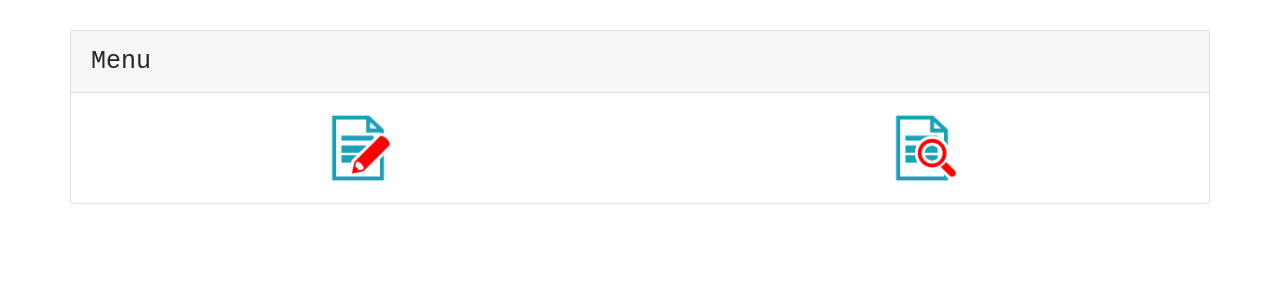
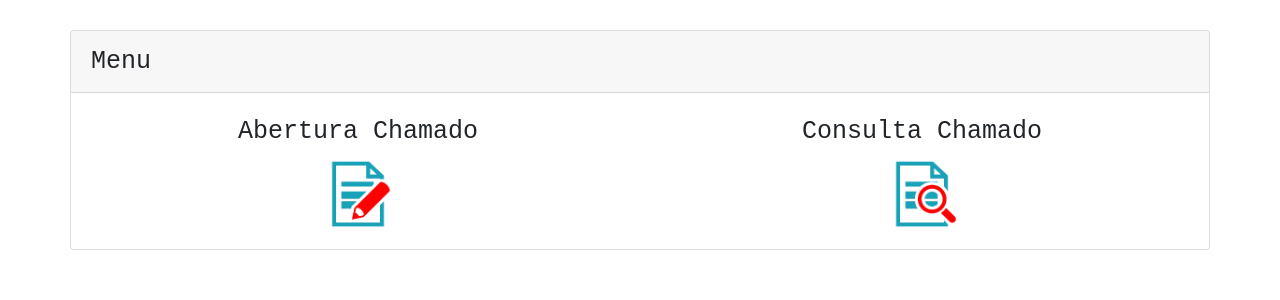
Before and after one commit to KevenNogueira/app-help-desk, a PHP site: page /home.php in a window 1280 px wide. Shown: the part 70-370 px from the top of the page. Run offline with PHP 8.4, Linux system fonts and the light colour scheme; the visitor is signed in with stand-in values (Sample User, id 1); some libraries are stand-ins or nearby versions.

Commit message:
Nome nos itens de menu

```diff
--- a/home.php
+++ b/home.php
@@ -40,6 +40,10 @@
                     <div class="card-header">Menu</div>
                     <div class="card-body">
                         <div class="row">
+                            <div class="col-6 d-flex mb-2 justify-content-center">Abertura Chamado</div>
+                            <div class="col-6 d-flex mb-2 justify-content-center">Consulta Chamado</div>
+                        </div>
+                        <div class="row">
                             <div class="col-6 d-flex justify-content-center">
                                 <a href="abrir_chamado.php">
                                     <img src="IMG/formulario_abrir_chamado.png" alt="Abrir Chamado" width="70" height="70">
```
